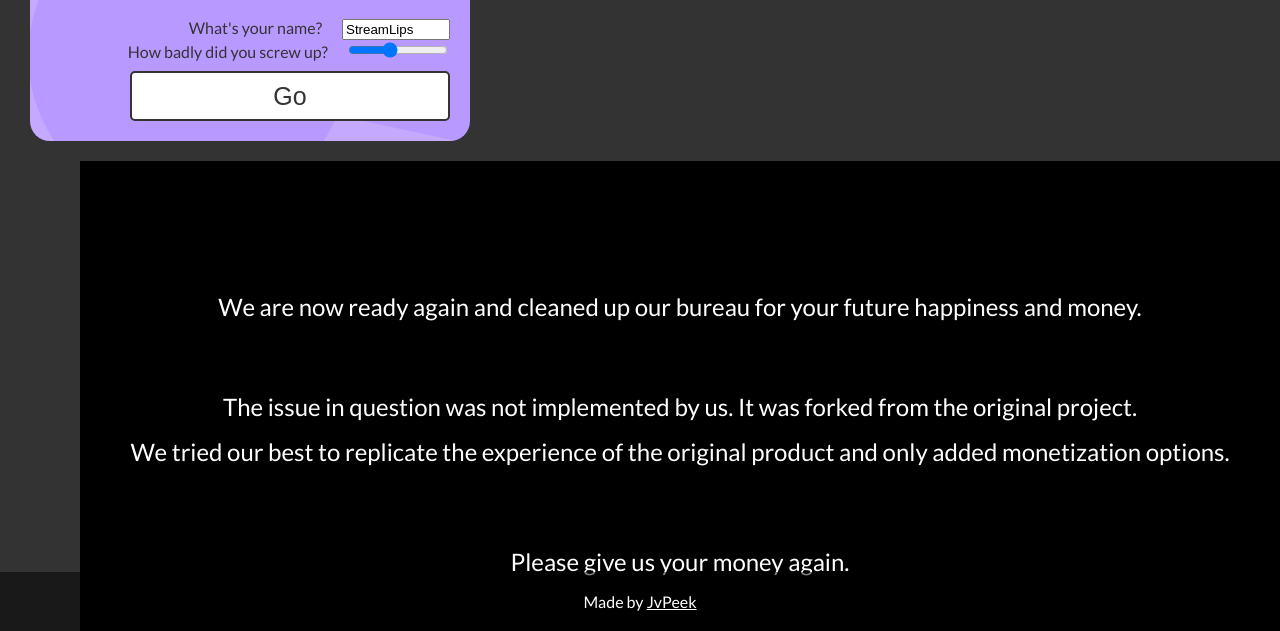
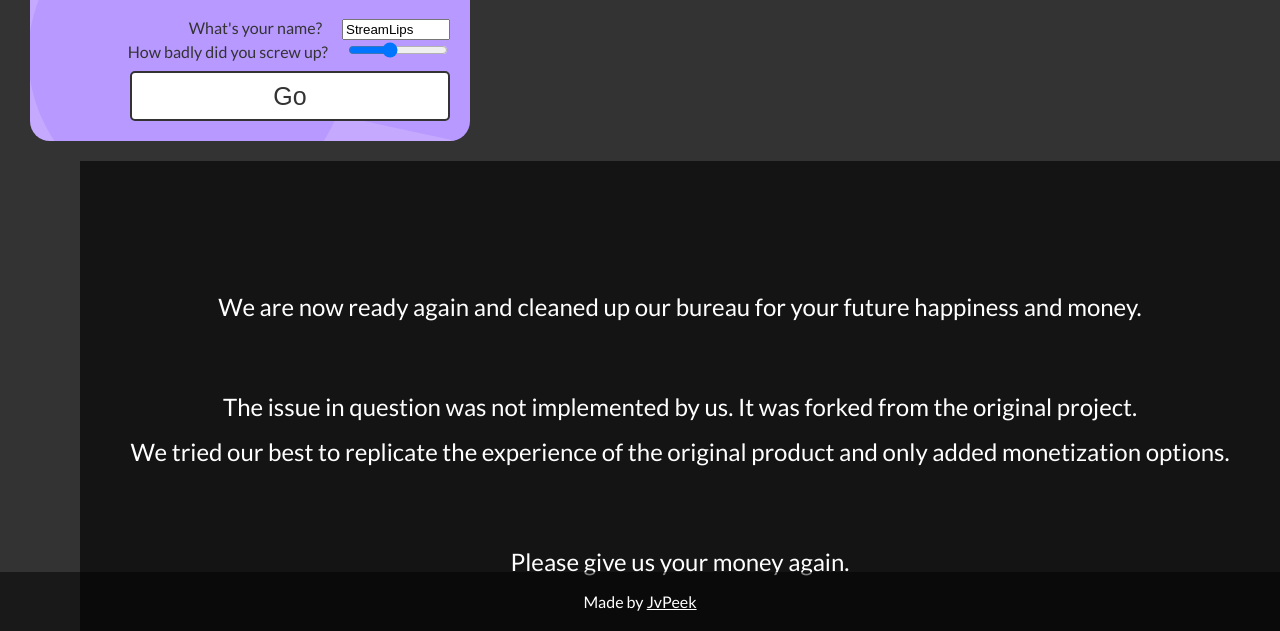
Before and after one commit to JvPeek/streamlips-apology-generator, a plain HTML site: page index.html in a window 1280 px wide. Both pictures are taken after a click on the button "Go". Shown: the part 169-800 px from the top of the page. Drawn offline with Linux system fonts and the light colour scheme.

Commit message:
background getting darker every step of the fuckup-scale

```diff
--- a/index.html
+++ b/index.html
@@ -52,16 +52,19 @@
       ];
 
       function makeApology() {
+        const color = [40,35,30,25,20,15,10,5,0,0,0];
         const fontsize = 24;
         const lineHeight = fontsize*1.1;
         const canvas = document.getElementById("apology");
         const ctx = canvas.getContext("2d");
         const fuckuplevel = document.getElementById("fuckuplevel").value;
         const name = document.getElementById("name").value;
+        ctx.clearRect(0, 0, canvas.width, canvas.height);
 
-        ctx.clearRect(0, 0, canvas.width, canvas.height);
+        ctx.fillStyle = "rgb(" + color[fuckuplevel-1] + "," + color[fuckuplevel-1] + "," + color[fuckuplevel-1] + ")";
+        ctx.fillRect(0, 0, canvas.width, canvas.height);
         let lines = [];
-        if (fuckuplevel >=8) {
+        if (fuckuplevel >=11) {
           ctx.font = fontsize + "px Comic Sans MS";
         } else {
           ctx.font = fontsize + "px Lato";
```
